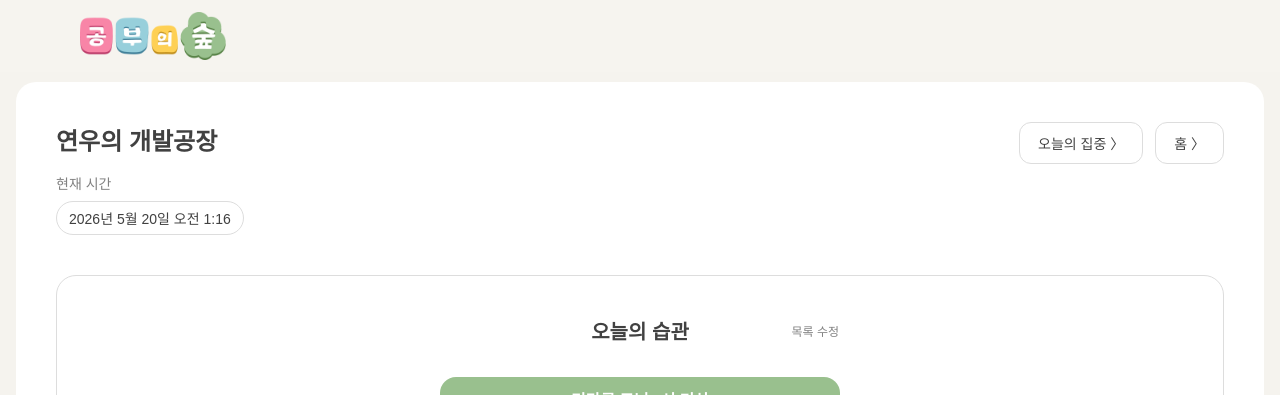
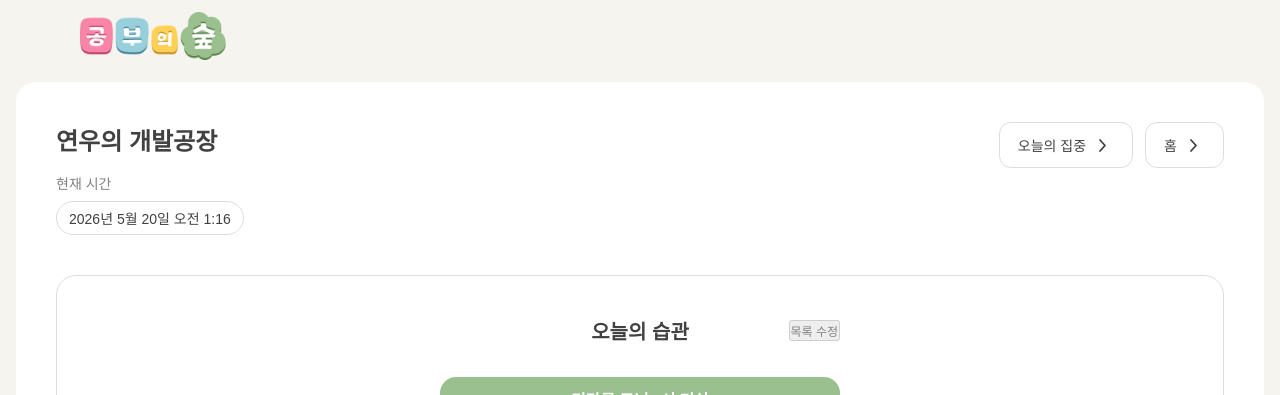
Before and after one commit to quothraven1122/13-study-forest-1-FE, a React (Vite) app: page /studies/1/habits in a window 1280 px wide. Shown: the top 395 px of the page. Built offline with nearby package versions, Linux system fonts and the light colour scheme; a web font is replaced by a local one.

Commit message:
style: HabitsPage UI, 빈 상태 화면 수정 및 버튼 임시 비활성화

```diff
--- a/src/pages/HabitsPage/HabitsPage.jsx
+++ b/src/pages/HabitsPage/HabitsPage.jsx
@@ -1,10 +1,11 @@
 import { useState } from 'react';
-import './HabitsPage.css';
+import styles from './HabitsPage.module.css';
 import Chip from '../../components/Chip/Chip';
+import arrowRight from '../../assets/icons/ic_arrow_right.svg';
 
 function HabitsPage() {
-  // { habits = [] } => // 추후 props/API 데이터로 교체 예정
-  const [habits /* setHabits*/] = useState([
+  // 추후 props/API 데이터로 교체 예정
+  const [habits] = useState([
     {
       id: 1,
       text: '미라클 모닝 6시 기상',
@@ -18,6 +19,7 @@ function HabitsPage() {
       text: 'React 공부 2시간',
     },
   ]);
+
   const now = new Date();
 
   const formattedDate = now.toLocaleString('ko-KR', {
@@ -29,35 +31,46 @@ function HabitsPage() {
     hour12: true,
   });
 
-  const [isEditMode, setIsEditMode] = useState(false);
-
   return (
-    <div className='container'>
-      <div className='header'>
-        <div className='header-left'>
+    <div className={styles.Container}>
+      <div className={styles.Header}>
+        <div className={styles.HeaderLeft}>
           <h1>연우의 개발공장</h1>
           <p>현재 시간</p>
           <span>{formattedDate}</span>
         </div>
 
-        <div className='header-right'>
-          <button>오늘의 집중 〉</button>
-          <button>홈 〉</button>
+        <div className={styles.HeaderRight}>
+          <button type='button' disabled>
+            오늘의 집중
+            <img src={arrowRight} alt='화살표 아이콘' />
+          </button>
+
+          <button type='button' disabled>
+            홈
+            <img src={arrowRight} alt='화살표 아이콘' />
+          </button>
         </div>
       </div>
 
-      <div className='content'>
-        <div className='content-header'>
+      <div className={styles.Content}>
+        <div className={styles.ContentHeader}>
           <h2>오늘의 습관</h2>
-          <button onClick={() => setIsEditMode(!isEditMode)}>
-            {isEditMode ? '완료' : '목록 수정'}
+
+          <button type='button' disabled>
+            목록 수정
           </button>
         </div>
 
-        <div className='habit-list'>
-          {habits.map((habit) => (
-            <Chip key={habit.id} text={habit.text} />
-          ))}
+        <div className={styles.HabitList}>
+          {habits.length === 0 ? (
+            <div className={styles.EmptyMessage}>
+              <p>아직 습관이 없어요</p>
+              <span>목록 수정을 눌러 습관을 생성해보세요</span>
+            </div>
+          ) : (
+            habits.map((habit) => <Chip key={habit.id} text={habit.text} />)
+          )}
         </div>
       </div>
     </div>
--- a/src/pages/HabitsPage/HabitsPage.module.css
+++ b/src/pages/HabitsPage/HabitsPage.module.css
@@ -1,58 +1,4 @@
-* {
-  margin: 0;
-  padding: 0;
-  box-sizing: border-box;
-}
-
-button {
-  border: none;
-  cursor: pointer;
-  background: none;
-}
-
-body {
-  background: #f5f3ee;
-  font-family: sans-serif;
-}
-
-.add-form {
-  margin-top: 24px;
-
-  display: flex;
-  justify-content: center;
-  gap: 8px;
-}
-
-.add-form input {
-  width: 300px;
-  height: 40px;
-  padding: 0 12px;
-
-  border: 1px solid #ddd;
-  border-radius: 12px;
-}
-
-.add-form button {
-  padding: 0 16px;
-
-  border-radius: 12px;
-  background: #99c08e;
-
-  color: white;
-}
-
-.habit-item {
-  display: flex;
-  align-items: center;
-  gap: 8px;
-}
-
-.delete-button {
-  font-size: 12px;
-  color: #818181;
-}
-
-.container {
+.Container {
   width: calc(100% - 32px);
   max-width: 1248px;
   min-height: 863px;
@@ -63,24 +9,24 @@ body {
   border-radius: 20px;
 }
 
-.header {
+.Header {
   display: flex;
   justify-content: space-between;
   align-items: flex-start;
 }
 
-.header-left h1 {
+.HeaderLeft h1 {
   font-size: 24px;
   color: #414141;
 }
 
-.header-left p {
+.HeaderLeft p {
   margin-top: 16px;
   font-size: 14px;
   color: #818181;
 }
 
-.header-left span {
+.HeaderLeft span {
   display: inline-block;
   margin-top: 8px;
   padding: 6px 12px;
@@ -92,12 +38,12 @@ body {
   color: #414141;
 }
 
-.header-right {
+.HeaderRight {
   display: flex;
   gap: 12px;
 }
 
-.header-right button {
+.HeaderRight button {
   padding: 10px 18px;
 
   border: 1px solid #ddd;
@@ -106,9 +52,26 @@ body {
   font-size: 14px;
   color: #414141;
   background: #fff;
+
+  display: flex;
+  align-items: center;
+  gap: 4px;
 }
 
-.content {
+.HeaderRight button:disabled {
+  opacity: 1;
+  color: #414141;
+  background: #fff;
+  cursor: default;
+}
+
+.HeaderRight button img {
+  width: 24px;
+  height: 24px;
+  pointer-events: none;
+}
+
+.Content {
   width: 100%;
   min-height: 631px;
   margin-top: 40px;
@@ -118,7 +81,7 @@ body {
   border-radius: 20px;
 }
 
-.content-header {
+.ContentHeader {
   position: relative;
 
   width: 100%;
@@ -129,21 +92,26 @@ body {
   align-items: center;
 }
 
-.content-header h2 {
+.ContentHeader h2 {
   font-size: 20px;
   color: #414141;
 }
 
-.content-header button {
+.ContentHeader button {
   position: absolute;
-
-  right: 360px;
+  right: calc((100% - 400px) / 2);
 
   font-size: 12px;
   color: #818181;
 }
 
-.habit-list {
+.ContentHeader button:disabled {
+  opacity: 1;
+  color: #818181;
+  cursor: default;
+}
+
+.HabitList {
   margin-top: 32px;
 
   display: flex;
@@ -152,60 +120,81 @@ body {
   gap: 16px;
 }
 
+.EmptyMessage {
+  margin-top: 180px;
+
+  display: flex;
+  flex-direction: column;
+  align-items: center;
+
+  color: #818181;
+}
+
+.EmptyMessage p {
+  font-size: 24px;
+  font-weight: 700;
+}
+
+.EmptyMessage span {
+  margin-top: 8px;
+
+  font-size: 16px;
+}
+
 @media (max-width: 744px) {
-  .container {
+  .Container {
     width: calc(100% - 32px);
     padding: 32px 24px;
   }
 
-  .header {
+  .Header {
     flex-direction: column;
     gap: 24px;
   }
 
-  .header-right {
+  .HeaderRight {
     width: 100%;
     justify-content: flex-end;
   }
 
-  .content {
+  .Content {
     min-height: 560px;
     padding: 32px 20px;
+  }
+
+  .ContentHeader button {
+    right: 0;
   }
 }
 
 @media (max-width: 375px) {
-  .container {
+  .Container {
     width: calc(100% - 20px);
     padding: 24px 16px;
     border-radius: 16px;
   }
 
-  .header-left h1 {
+  .HeaderLeft h1 {
     font-size: 20px;
   }
 
-  .header-right {
+  .HeaderRight {
     gap: 8px;
   }
 
-  .header-right button {
+  .HeaderRight button {
     padding: 8px 12px;
     font-size: 12px;
   }
 
-  .content {
+  .Content {
     margin-top: 32px;
     min-height: 480px;
     padding: 28px 16px;
     border-radius: 16px;
   }
 
-  .content-header {
-    gap: 16px;
-  }
-
-  .content-header h2 {
+  .ContentHeader h2 {
     font-size: 18px;
   }
 }
```
